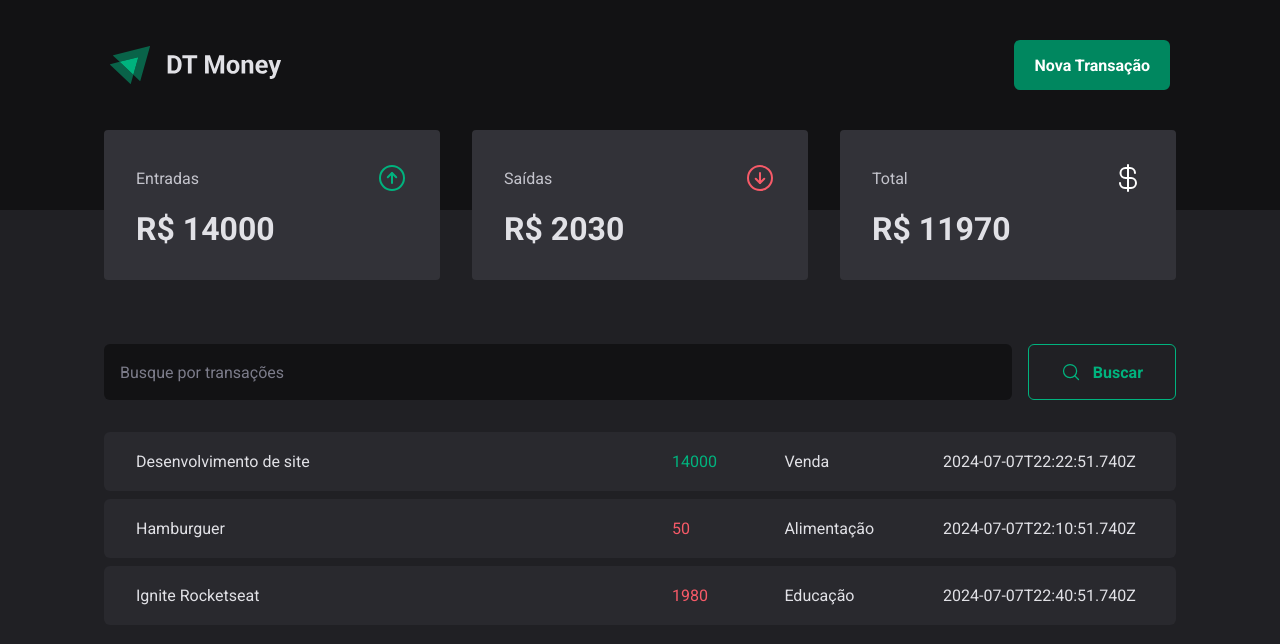
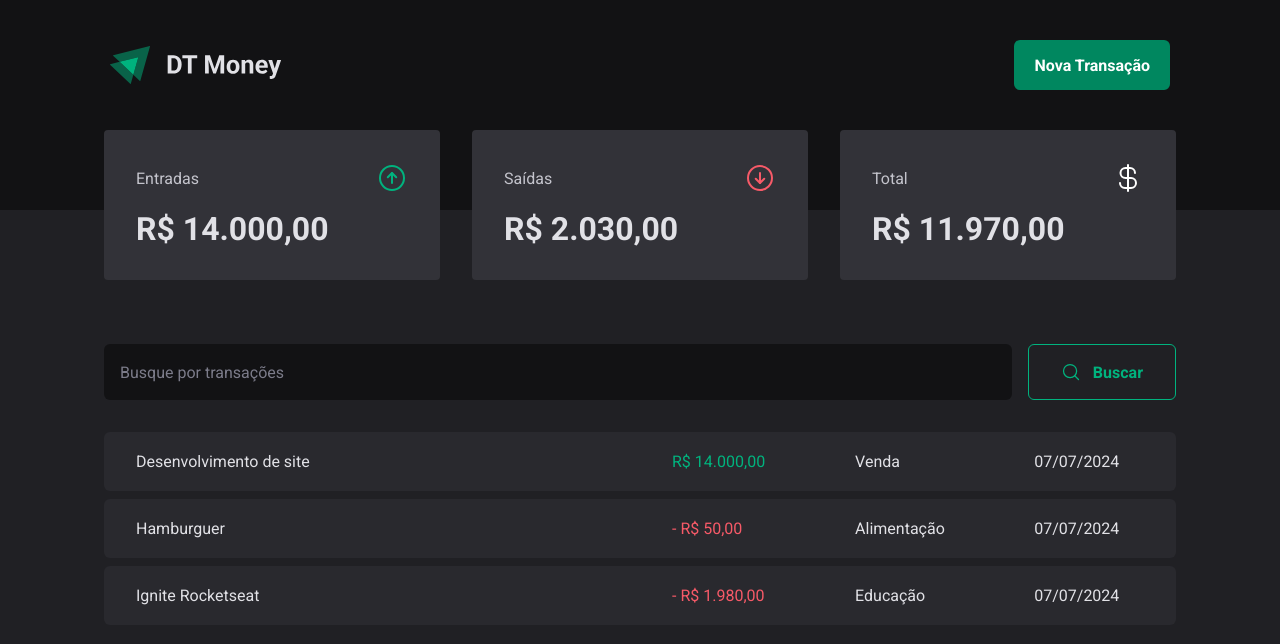
Before and after one commit to shindhi/03-dt-money, a React (Vite) app: page / in a window 1280 px wide. Shown: the top 644 px of the page. Built offline with nearby package versions, Linux system fonts and the light colour scheme; data requests are answered from the project's data file.

Commit message:
adiona as funções para as formatações de valores de valores e datas

```diff
--- a/src/components/Summary/index.tsx
+++ b/src/components/Summary/index.tsx
@@ -4,6 +4,7 @@
 
 import { TransactionsContext } from '../../contexts/TransactionsContext'
 import { SummaryContainer, SummaryCard } from './styled'
+import { priceFormatter } from '../../utils/formatter'
 
 export function Summary() {
   const theme = useTheme()
@@ -36,7 +37,7 @@
           <ArrowCircleUp size={32} color={theme['green-300']} />
         </header>
 
-        <strong>R$ {summary.income}</strong>
+        <strong>{priceFormatter.format(summary.income)}</strong>
       </SummaryCard>
 
       <SummaryCard>
@@ -45,7 +46,7 @@
           <ArrowCircleDown size={32} color={theme['red-300']} />
         </header>
 
-        <strong>R$ {summary.outcome}</strong>
+        <strong>{priceFormatter.format(summary.outcome)}</strong>
       </SummaryCard>
 
       <SummaryCard>
@@ -54,7 +55,7 @@
           <CurrencyDollar size={32} color={theme.white} />
         </header>
 
-        <strong>R$ {summary.total}</strong>
+        <strong>{priceFormatter.format(summary.total)}</strong>
       </SummaryCard>
     </SummaryContainer>
   )
--- a/src/pages/Transactions/index.tsx
+++ b/src/pages/Transactions/index.tsx
@@ -1,5 +1,6 @@
 import { useContext } from "react";
 
+import { dateFormatter, priceFormatter } from "../../utils/formatter";
 import { TransactionsContext } from "../../contexts/TransactionsContext";
 import { Header } from "../../components/Header";
 import { Summary } from "../../components/Summary";
@@ -26,11 +27,12 @@
                   <td width="50%">{transaction.description}</td>
                   <td>
                     <PriceHighlight variant={transaction.type}>
-                      {transaction.price}
+                      {transaction.type === 'outcome' && '- '}
+                      {priceFormatter.format(transaction.price)}
                     </PriceHighlight>
                   </td>
                   <td>{transaction.category}</td>
-                  <td>{transaction.createdAt}</td>
+                  <td>{dateFormatter.format(new Date(transaction.createdAt))}</td>
                 </tr>
               )
             })}
--- /dev/null
+++ b/src/utils/formatter.ts
@@ -0,0 +1,6 @@
+export const dateFormatter = new Intl.DateTimeFormat('pt-BR')
+
+export const priceFormatter = new Intl.NumberFormat('pt-BR', {
+  style: 'currency',
+  currency: 'BRL'
+})
```
